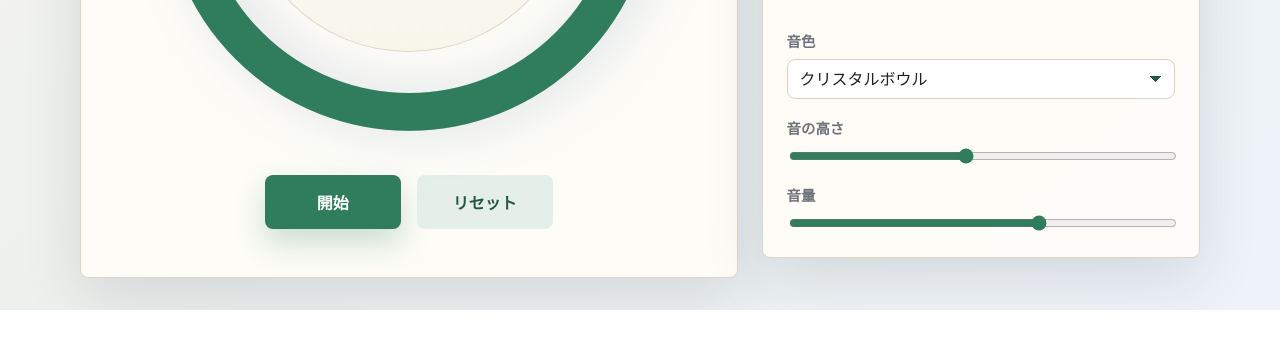
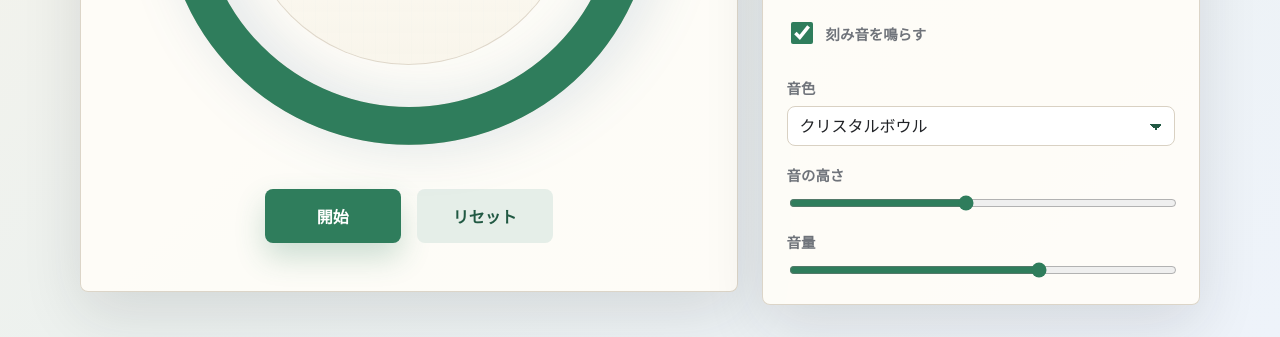
Before and after one commit to jimmynaka/0731testbyclaudecodetest, a plain HTML site: page index.html in a window 1280 px wide. Shown: the part 574-911 px from the top of the page. Before the commit the page ends 884 px from the top, so only its background shows below. Drawn offline with Linux system fonts and the light colour scheme.

Commit message:
Add tick sound toggle to root page

```diff
--- a/index.html
+++ b/index.html
@@ -59,6 +59,11 @@
           <span>止めるまで繰り返す</span>
         </label>
 
+        <label class="toggle-row">
+          <input id="tick-enabled" type="checkbox" checked />
+          <span>刻み音を鳴らす</span>
+        </label>
+
         <div class="tone-settings">
           <label class="field">
             <span>音色</span>
@@ -96,6 +101,6 @@
       </div>
     </template>
 
-    <script src="./countdown-timer/app.js?v=focus-chimes-20260530" defer></script>
+    <script src="./countdown-timer/app.js?v=focus-chimes-tick-20260530" defer></script>
   </body>
 </html>
```
